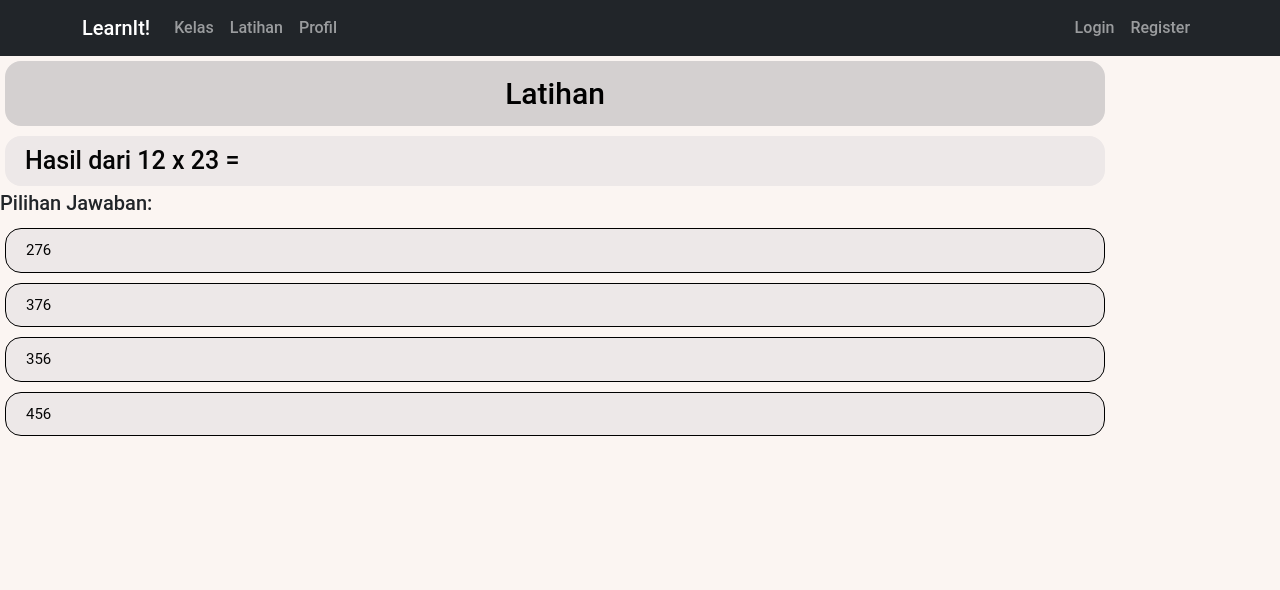
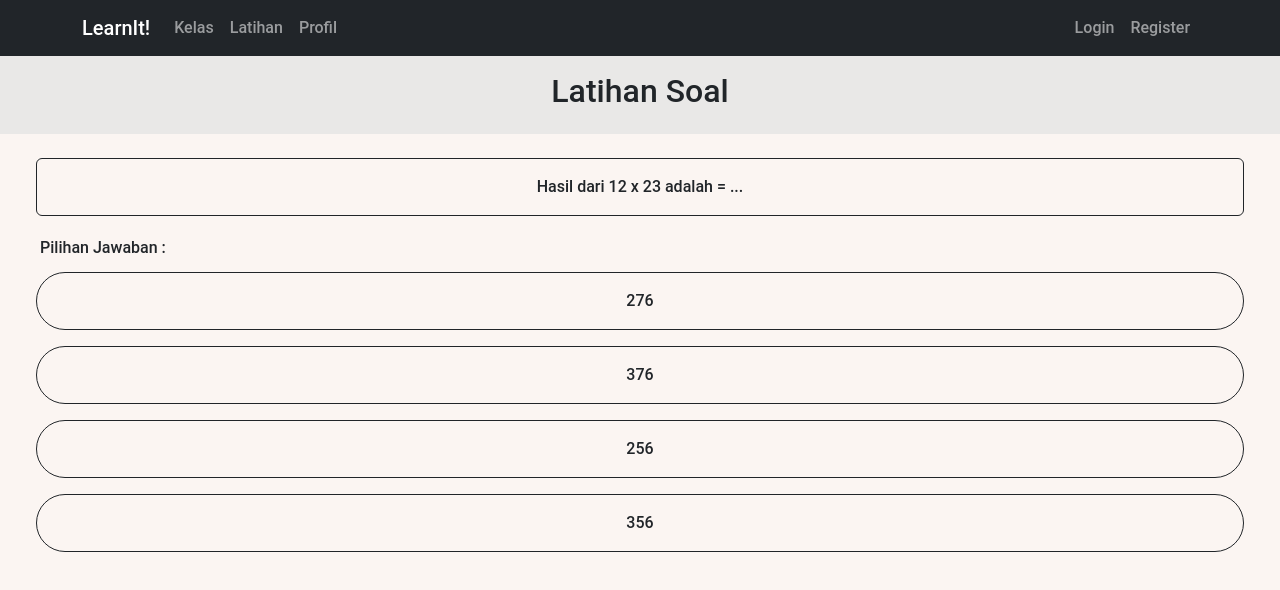
Before and after one commit to ashnchiquita/Milestone02_K06, a React (Create React App) app: page /latihan in a window 1280 px wide. Shown: the top 590 px of the page. Built offline with nearby package versions, Linux system fonts and the light colour scheme.

Commit message:
Mengubah tampilan latihan menjadi responsif

```diff
--- a/src/components/Latihan.js
+++ b/src/components/Latihan.js
@@ -1,44 +1,35 @@
 import React from 'react';
-// import { Box } from '@material-ui/core';
+import { Container, Row, Col, Card } from 'react-bootstrap';
+import A from '../assets/svg/A.svg';
 
 const Latihan = () => {
     return (
         <>
-            <div className="body">
-                <box style={{ width: 1100, textAlign: 'center' }} className="latihan">
-                    {' '}
-                    Latihan{' '}
-                </box>
-                <div>
-                    <h2 style={{ width: 1100, height: 50 }} className="soal">
-                        {' '}
-                        Hasil dari 12 x 23 ={' '}
-                    </h2>
-                </div>
-                <div>
-                    <h3 className="tulisan"> Pilihan Jawaban:</h3>
-                </div>
-                <div>
-                    <button style={{ width: 1100, textAlign: 'left' }} className="btn">
-                        276
-                    </button>
-                </div>
-                <div>
-                    <button style={{ width: 1100, textAlign: 'left' }} className="btn">
-                        376
-                    </button>
-                </div>
-                <div>
-                    <button style={{ width: 1100, textAlign: 'left' }} className="btn">
-                        356
-                    </button>
-                </div>
-                <div>
-                    <button style={{ width: 1100, textAlign: 'left' }} className="btn">
-                        456
-                    </button>
-                </div>
-            </div>
+            <Container fluid className="homepage-header p-3 m-0">
+                <Row className="m-0 p-0">
+                    <h2 class="text-center">Latihan Soal</h2>
+                </Row>
+            </Container>
+            <Container fluid className="mt-4 px-4 px-lg-5">
+                <Row>
+                    <Col className="d-flex justify-content-center mb-3 border border-dark p-3 rounded"> Hasil dari 12 x 23 adalah = ...</Col>
+                </Row>
+                <Row>
+                    <Col className="d-flex mb-2  p-1"> Pilihan Jawaban : </Col>
+                </Row>
+                <Row>
+                    <Col className="d-flex justify-content-center mb-3 border border-dark p-3 rounded-pill">276</Col>
+                </Row>
+                <Row>
+                    <Col className="d-flex justify-content-center mb-3 border border-dark p-3 rounded-pill">376</Col>
+                </Row>
+                <Row>
+                    <Col className="d-flex justify-content-center mb-3 border border-dark p-3 rounded-pill">256</Col>
+                </Row>
+                <Row>
+                    <Col className="d-flex justify-content-center mb-3 border border-dark p-3 rounded-pill">356</Col>
+                </Row>
+            </Container>
         </>
     );
 };
```
